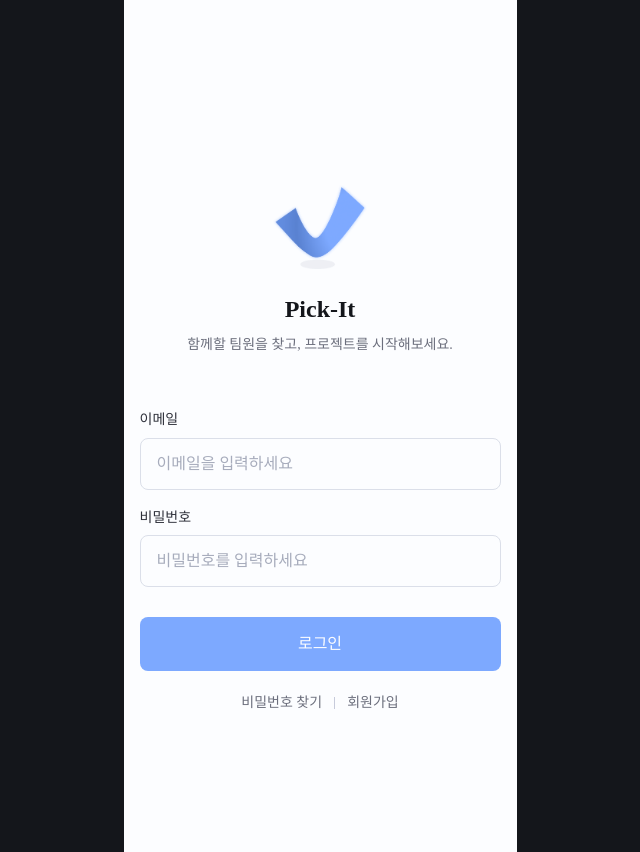
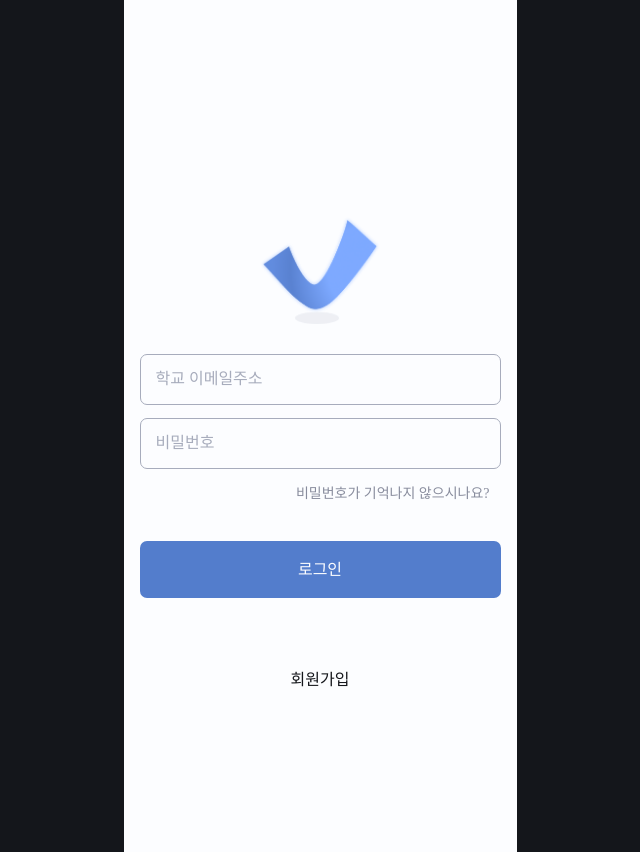
Before and after one commit to capstone-pick-it/Frontend, a React (Vite) app: page / in a window 1280 px wide. Shown: the whole page, without its empty margins (320-960 px from the left). Built offline with nearby package versions, Linux system fonts and the light colour scheme; a web font is replaced by a local one.

Commit message:
Feat: 로그인 및 스플래시 화면 구현

```diff
--- a/src/App.jsx
+++ b/src/App.jsx
@@ -3,7 +3,7 @@ import Login from './pages/Login'
 
 const App = () => {
   return (
-    <div className='container'>
+    <div className='container auth-container'>
       <Login />
     </div>
   )
--- a/src/assets/sass/sections/_login.scss
+++ b/src/assets/sass/sections/_login.scss
@@ -1,97 +1,45 @@
 .login {
-  min-height: calc(852px - 105px);
+  min-height: 852px;
   display: flex;
   flex-direction: column;
-  justify-content: center;
-  padding-bottom: 60px;
+  padding-top: 216px;
 }
 
-.login__intro {
-  display: flex;
-  flex-direction: column;
-  align-items: center;
-  margin-bottom: 56px;
-  text-align: center;
+.login__logo-area {
+  @include flex-center;
+  margin-bottom: 30px;
 }
 
 .login__logo {
-  width: 96px;
-  margin-bottom: 24px;
-}
-
-.login__copy {
-  h1 {
-    @include heading1;
-    color: var(--black);
-    margin-bottom: 8px;
-  }
-
-  p {
-    @include body5;
-    color: var(--gray-600);
-  }
+  width: 122px;
 }
 
 .login__form {
   display: flex;
   flex-direction: column;
-  gap: 18px;
+  gap: 13px;
 }
 
-.login__field {
-  display: flex;
-  flex-direction: column;
-  gap: 8px;
-
-  span {
-    @include body4;
-    color: var(--gray-800);
-  }
-
-  input {
-    width: 100%;
-    height: 52px;
-    padding: 0 16px;
-    border: 1px solid var(--gray-200);
-    border-radius: 8px;
-    background-color: var(--white);
-    color: var(--black);
-    @include body3;
-
-    &::placeholder {
-      color: var(--gray-400);
-    }
-
-    &:focus {
-      border-color: var(--primary-500);
-    }
-  }
+.login__reset {
+  align-self: flex-end;
+  margin: 2px 11px 25px 0;
+  background-color: transparent;
+  color: var(--gray-500);
+  @include body5;
 }
 
-.login__submit {
-  width: 100%;
-  height: 54px;
-  margin-top: 12px;
-  border-radius: 8px;
-  background-color: var(--primary-500);
-  color: var(--white);
-  @include body2;
+.login__signup {
+  align-self: center;
+  margin-top: 70px;
+  background-color: transparent;
+  color: var(--black);
+  @include body3;
 }
 
-.login__links {
+.splash {
   @include flex-center;
-  gap: 12px;
-  margin-top: 22px;
+}
 
-  button {
-    background-color: transparent;
-    color: var(--gray-600);
-    @include body5;
-  }
-
-  span {
-    width: 1px;
-    height: 12px;
-    background-color: var(--gray-300);
-  }
+.splash__logo {
+  width: 122px;
 }
--- a/src/pages/Login.jsx
+++ b/src/pages/Login.jsx
@@ -1,38 +1,27 @@
 import React from 'react'
 import logo from '../assets/images/logo.png'
+import AuthButton from '../components/auth/AuthButton'
+import AuthField from '../components/auth/AuthField'
 
-const Login = () => {
+const Login = ({ onSignupClick, onResetPasswordClick }) => {
   return (
     <main className="login">
-      <section className="login__intro">
+      <section className="login__logo-area">
         <img className="login__logo" src={logo} alt="Pick-It" />
-        <div className="login__copy">
-          <h1>Pick-It</h1>
-          <p>함께할 팀원을 찾고, 프로젝트를 시작해보세요.</p>
-        </div>
       </section>
 
       <form className="login__form">
-        <label className="login__field">
-          <span>이메일</span>
-          <input type="email" placeholder="이메일을 입력하세요" />
-        </label>
-
-        <label className="login__field">
-          <span>비밀번호</span>
-          <input type="password" placeholder="비밀번호를 입력하세요" />
-        </label>
-
-        <button className="login__submit" type="submit">
-          로그인
+        <AuthField type="email" placeholder="학교 이메일주소" />
+        <AuthField type="password" placeholder="비밀번호" />
+        <button className="login__reset" type="button" onClick={onResetPasswordClick}>
+          비밀번호가 기억나지 않으시나요?
         </button>
+        <AuthButton type="submit">로그인</AuthButton>
       </form>
 
-      <div className="login__links">
-        <button type="button">비밀번호 찾기</button>
-        <span />
-        <button type="button">회원가입</button>
-      </div>
+      <button className="login__signup" type="button" onClick={onSignupClick}>
+        회원가입
+      </button>
     </main>
   )
 }
```
Also changed, not shown: src/pages/Splash.jsx (added, +12 -0 lines).
